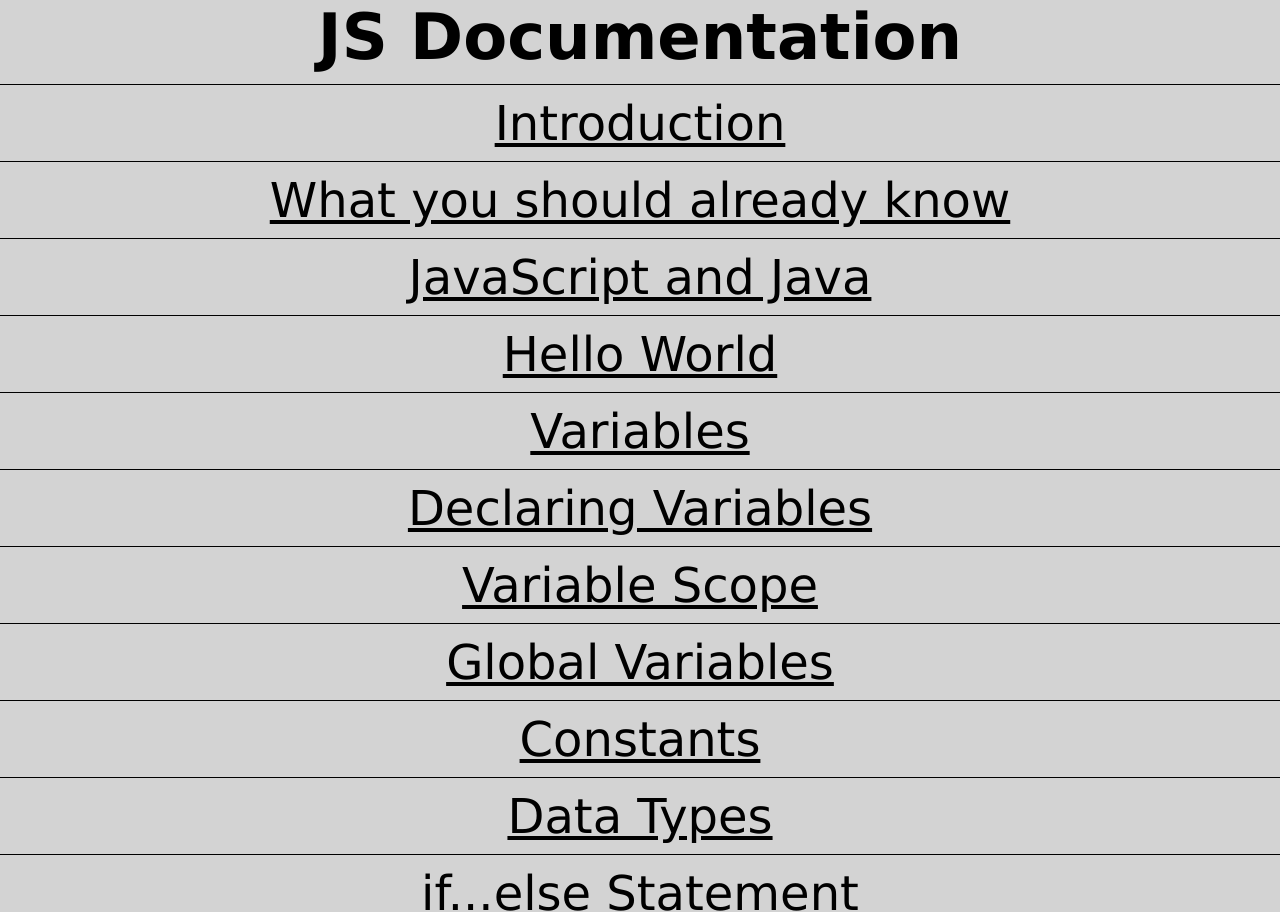
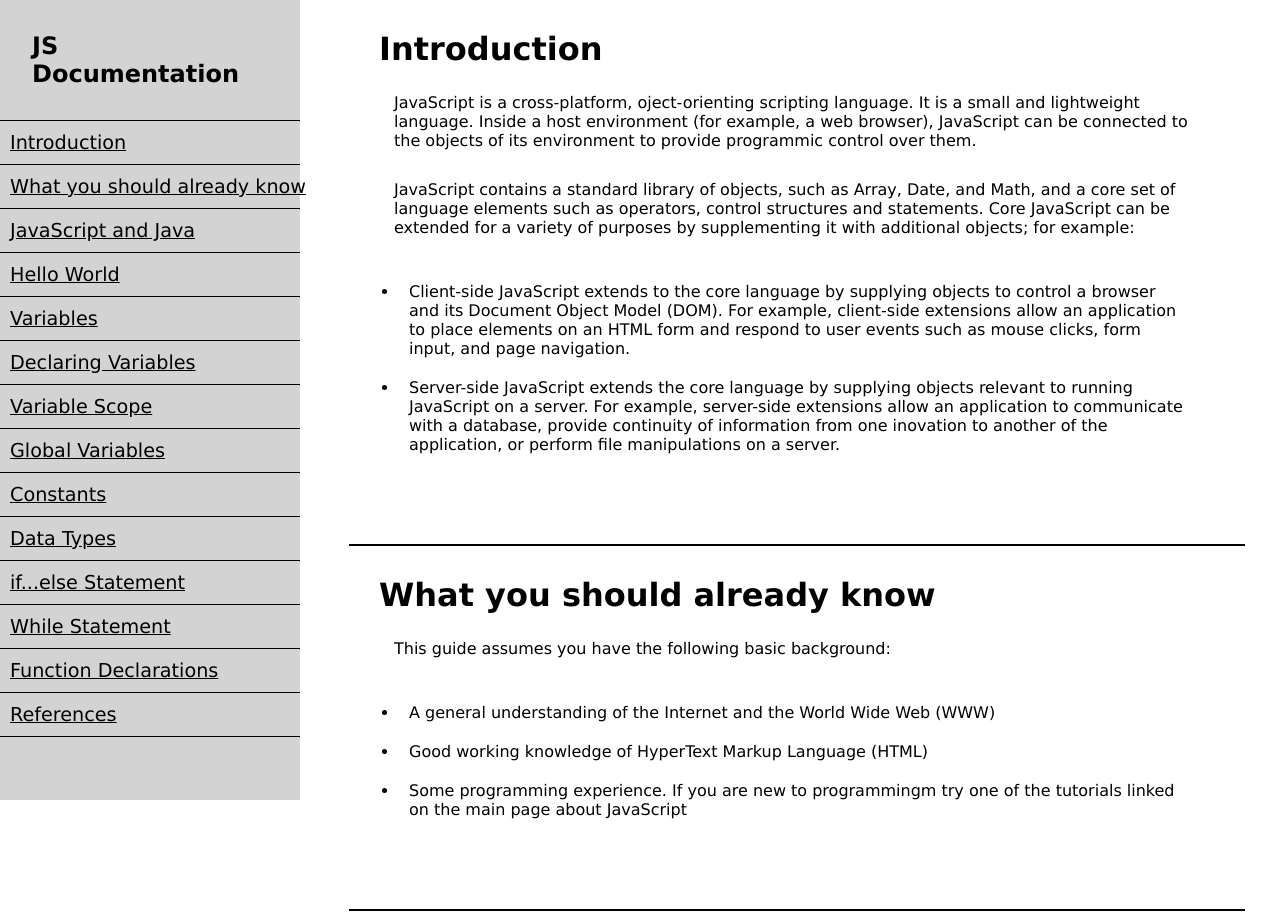
Before and after one commit to brittanycas/Technical-Documentation, a plain HTML site: page index.html in a window 1280 px wide. Shown: the top 912 px of the page. Drawn offline with Linux system fonts and the light colour scheme.

Commit message:
Update style.css
Added desktop media queries to improve desktop experience

```diff
--- a/style.css
+++ b/style.css
@@ -76,3 +76,35 @@ p {
 #ref{
     border-bottom: 1px solid black;
  }
+
+ @media only screen and (min-width: 1080px) {
+   nav{
+       background-color: lightgrey;
+       text-align: left;
+       width: 300px;
+       float: left;
+       position: fixed;
+       height: 100%;
+   }
+
+   nav header {
+       font-size: 1.5rem;
+      padding: 2rem;
+   }
+
+   nav a {
+       font-size: 1.2rem;
+       padding: 10px;
+       border-top: 1px solid black;
+       display: block;
+       white-space: nowrap;
+   }
+   main{
+       width:70%;
+       float: right;
+   }
+
+   .code{
+       background-color: lightgray;
+       font-size: 1.2rem;
+   }
```
